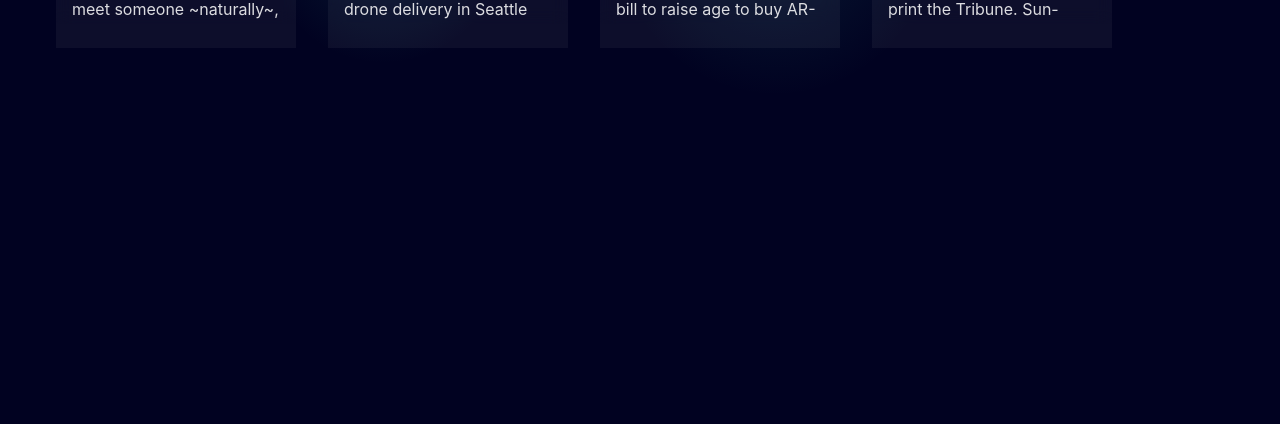
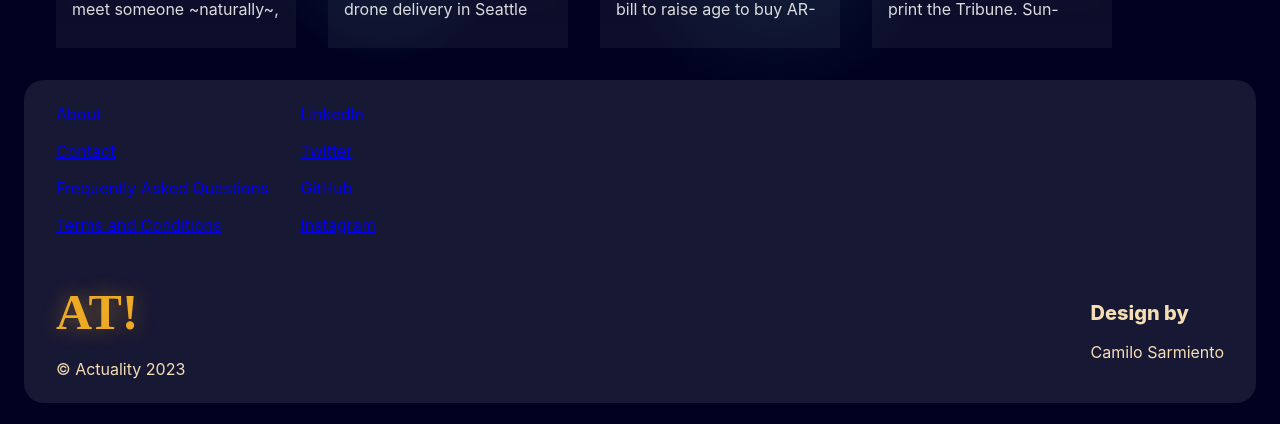
Before and after one commit to Camilo-845/News_Project, a React (Vite) app in the folder frontend/: page / in a window 1280 px wide. Shown: the part 2350-2774 px from the top of the page. Before the commit the page ends 2454 px from the top, so only its background shows below. Built offline with nearby package versions, Linux system fonts and the light colour scheme.

Commit message:
dev: landing footer

```diff
--- a/frontend/src/views/LandingPage/LandingPage.jsx
+++ b/frontend/src/views/LandingPage/LandingPage.jsx
@@ -71,7 +71,33 @@ function LandingPage() {
                 <NewsSection size="small" data={datosPruebaNewsSection}></NewsSection>
             </article>
             <footer className={styles.footer}>
+                <section className={styles.footerLinks}>
+                    <article>
+                        <a href="#"><p>About</p></a>
+                        <a href="#"><p>Contact</p></a>
+                        <a href="#"><p>Frequently Asked Questions</p></a>
+                        <a href="#"><p>Terms and Conditions</p></a>
+                    </article>
+                    <article>
+                        <a href="https://www.linkedin.com/in/camilo-sarmiento-051a80244/" target="_blank"><p>LinkedIn</p></a>
+                        <a href="#"><p>Twitter</p></a>
+                        <a href="https://github.com/Camilo-845" target="_blank"><p>GitHub</p></a>
+                        <a href="#"><p>Instagram</p></a>
+                    </article>
+                </section>
+                <section className={styles.footerInfo}>
+                    <article>
+                        <a className={styles.logoFooter} href="/">
+                            <h1>AT!</h1>
+                        </a>
+                        <p>© Actuality  2023</p>
+                    </article>
+                    <article>
+                        <p className={styles.tagDesingBy}>Design by</p>
+                        <p>Camilo Sarmiento</p>
+                    </article>
 
+                </section>
             </footer>
         </article>
     )
--- a/frontend/src/views/LandingPage/LandingPage.module.css
+++ b/frontend/src/views/LandingPage/LandingPage.module.css
@@ -211,3 +211,63 @@
   font-size: 2rem;
   margin: 0rem 1rem;
 }
+
+/* Footer  */
+.footer {
+  border-radius: 20px;
+  background-color: #171834;
+  display: flex;
+  flex-direction: column;
+  padding: 0rem 1rem;
+}
+.footerLinks {
+  min-width: 1000vh;
+  justify-content: flex-start;
+  display: flex;
+  flex-wrap: wrap;
+}
+.footerLinks p {
+  margin: 0.4rem 0px;
+}
+.footerLinks article {
+  margin: 1rem;
+  display: flex;
+  flex-direction: column;
+  align-items: flex-start;
+}
+.footerLinks > :nth-child(1) {
+  align-self: flex-start;
+}
+
+.logoFooter {
+  font-family: "Times New Roman", Times, serif;
+  color: #edaa25;
+  font-size: 50px;
+  text-decoration: none;
+  text-shadow: 0px 0px 20px #edaa257c;
+}
+.logoFooter h1 {
+  margin: 0px;
+}
+
+.footerInfo {
+  justify-content: space-between;
+  align-items: center;
+  display: flex;
+  flex-wrap: wrap;
+}
+.footerInfo p {
+  margin: 0.4rem 0px;
+  color: wheat;
+}
+.footerInfo article {
+  margin: 1rem;
+  display: flex;
+  flex-direction: column;
+  align-items: flex-start;
+}
+
+.tagDesingBy{
+  font-size: 20px;
+  font-weight: 800;
+}
```
